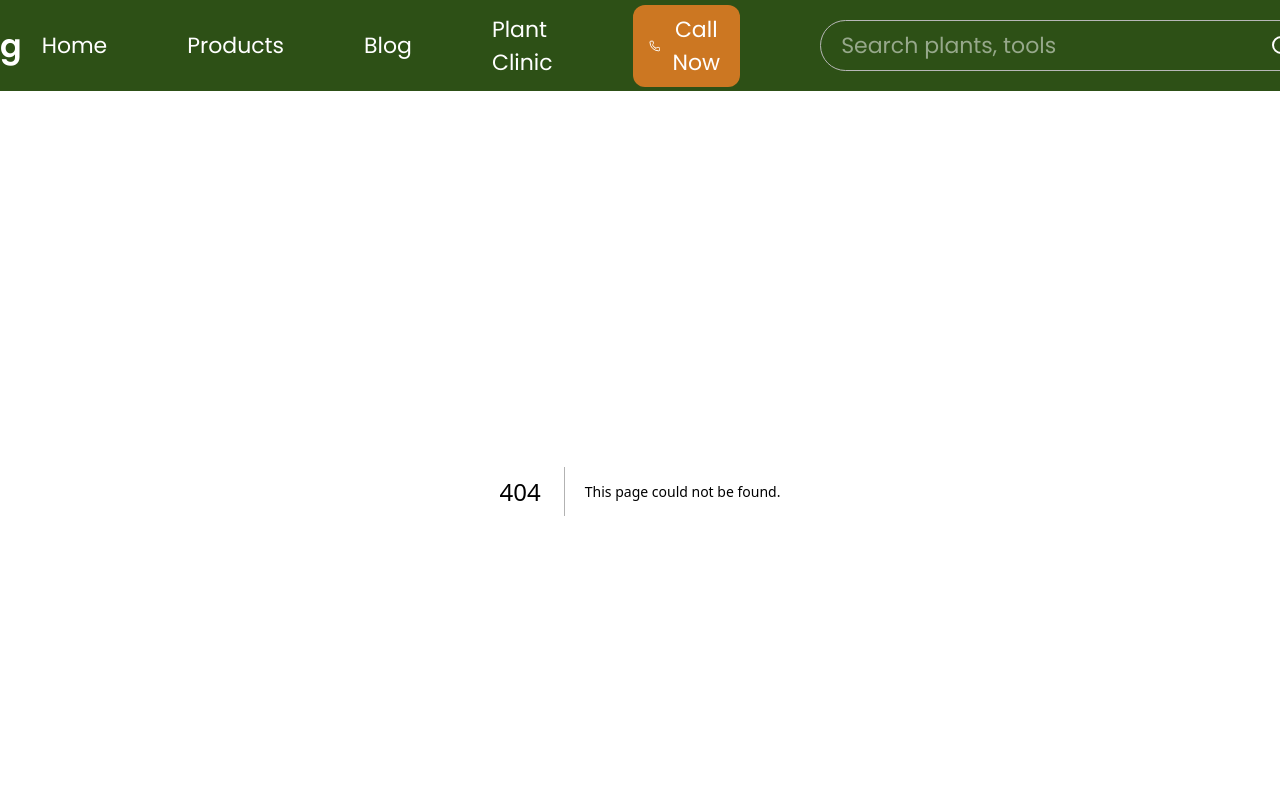
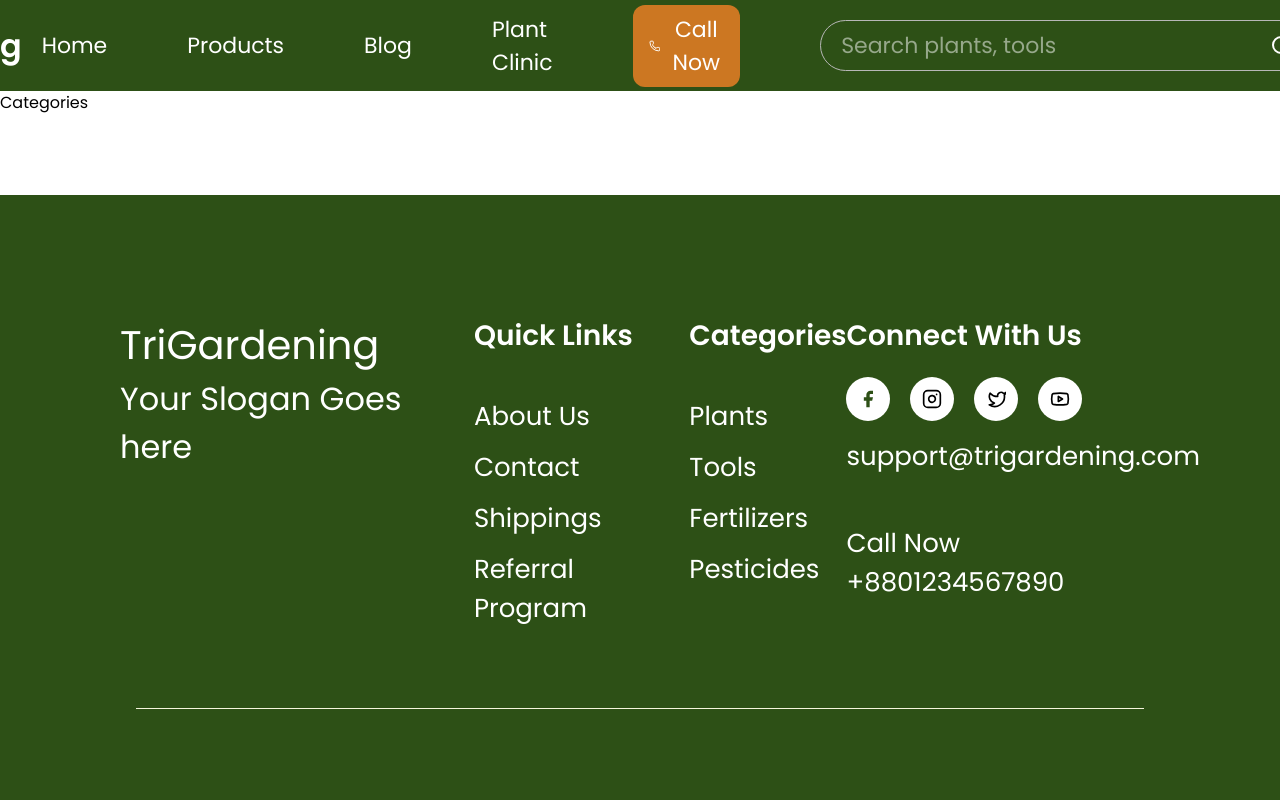
Before and after one commit to thisismasud/TriGardening, a Next.js app: page /categories in a window 1280 px wide. Before the commit this address had no page. Shown: the top 800 px of the page. Built offline with nearby package versions, Linux system fonts and the light colour scheme.

Commit message:
basic changes

```diff
--- /dev/null
+++ b/app/categories/page.tsx
@@ -0,0 +1,5 @@
+const CategoriesPage = () => {
+  return <div>Categories</div>;
+};
+
+export default CategoriesPage;
```
